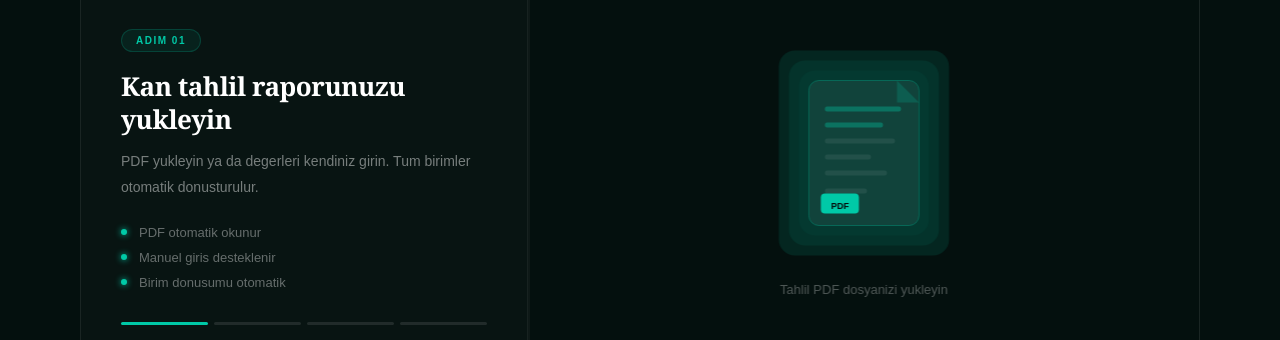
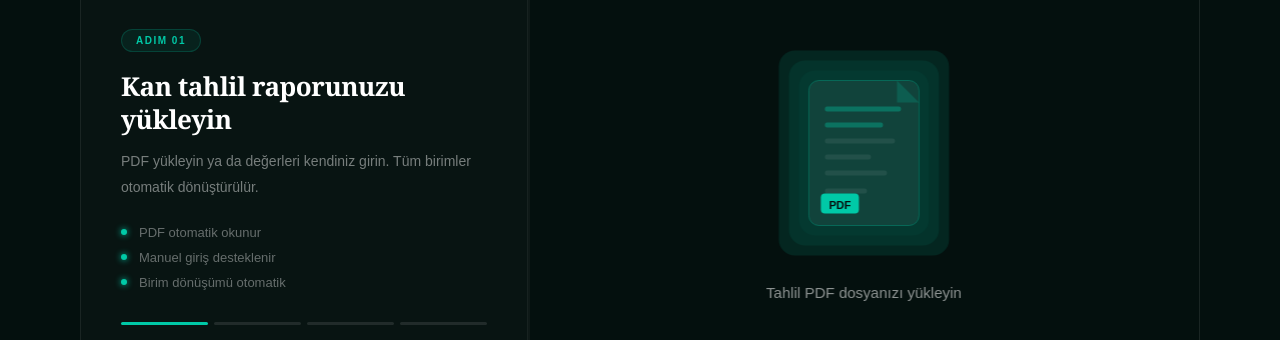
Before and after one commit to kaanbarutcu-ui/bioscope, a React (Vite) app: page / in a window 1280 px wide. Shown: the part 1092-1432 px from the top of the page. Built offline with nearby package versions, Linux system fonts and the light colour scheme.

Commit message:
scroll animasyon güncel

```diff
--- a/src/App.jsx
+++ b/src/App.jsx
@@ -1270,10 +1270,10 @@ function How() {
   const rafRef = useRef(null);
 
   const STEPS = [
-    {badge:"ADIM 01",title:"Kan tahlil raporunuzu yukleyin",desc:"PDF yukleyin ya da degerleri kendiniz girin. Tum birimler otomatik donusturulur.",details:["PDF otomatik okunur","Manuel giris desteklenir","Birim donusumu otomatik"],color:"#00C9A7"},
-    {badge:"ADIM 02",title:"AI degerleri analiz eder",desc:"9 kritik biyobelirtec taranir. Her biri optimal araliklarla karsilastirilir.",details:["Glukoz, HbA1c, CRP...","Albumin, Kreatinin, MCV...","WBC, Lenfosit, RDW"],color:"#0080FF"},
-    {badge:"ADIM 03",title:"PhenoAge hesaplanir",desc:"Levine 2018 algoritmasi biyolojik yasinizi hesaplar. Kronolojik yasla kiyaslanir.",details:["Bilimsel algoritma","Populasyon karsilastirmasi","Sistem bazli skor"],color:"#00C9A7"},
-    {badge:"ADIM 04",title:"Kisisel rapor ve AI yorumu",desc:"Uzman AI yorumu, aksiyon plani ve PDF raporunuz hazir.",details:["AI uzman degerlendirmesi","Kisisel aksiyon plani","PDF rapor indirme"],color:"#0080FF"}
+    {badge:"ADIM 01",title:"Kan tahlil raporunuzu yükleyin",desc:"PDF yükleyin ya da değerleri kendiniz girin. Tüm birimler otomatik dönüştürülür.",details:["PDF otomatik okunur","Manuel giriş desteklenir","Birim dönüşümü otomatik"],color:"#00C9A7"},
+    {badge:"ADIM 02",title:"AI değerleri analiz eder",desc:"9 kritik biyobelirteç taranır. Her biri optimal aralıklarla karşılaştırılır.",details:["Glukoz, HbA1c, CRP...","Albümin, Kreatinin, MCV...","WBC, Lenfosit, RDW"],color:"#0080FF"},
+    {badge:"ADIM 03",title:"PhenoAge hesaplanır",desc:"Levine 2018 algoritması biyolojik yaşınızı hesaplar. Kronolojik yaşla kıyaslanır.",details:["Bilimsel algoritma","Popülasyon karşılaştırması","Sistem bazlı skor"],color:"#00C9A7"},
+    {badge:"ADIM 04",title:"Kişisel rapor ve AI yorumu",desc:"Uzman AI yorumu, aksiyon planı ve PDF raporunuz hazır.",details:["AI uzman değerlendirmesi","Kişisel aksiyon planı","PDF rapor indirme"],color:"#0080FF"}
   ];
 
   const goStep = (s) => {
@@ -1328,8 +1328,8 @@ function How() {
         ctx.beginPath();ctx.roundRect(px+x,py+y,w,5,2);ctx.fillStyle=y<55?"rgba(0,201,167,0.35)":"rgba(255,255,255,0.07)";ctx.fill();
       });
       ctx.beginPath();ctx.roundRect(px+12,py+ph-32,38,20,4);ctx.fillStyle=TEAL;ctx.fill();
-      ctx.fillStyle="#04100E";ctx.font="bold 9px sans-serif";ctx.textAlign="center";ctx.fillText("PDF",px+31,py+ph-17);
-      ctx.fillStyle="rgba(255,255,255,0.3)";ctx.font="13px sans-serif";ctx.textAlign="center";ctx.fillText("Tahlil PDF dosyanizi yukleyin",cx,cy+ph/2+44);
+      ctx.fillStyle="#04100E";ctx.font="bold 11px sans-serif";ctx.textAlign="center";ctx.fillText("PDF",px+31,py+ph-17);
+      ctx.fillStyle="rgba(255,255,255,0.55)";ctx.font="15px sans-serif";ctx.textAlign="center";ctx.fillText("Tahlil PDF dosyan\u0131z\u0131 y\u00fckleyin",cx,cy+ph/2+48);
     }
 
     function scene1(t) {
@@ -1349,8 +1349,8 @@ function How() {
         ctx.strokeStyle=m.ok?`rgba(0,201,167,${alpha*0.4})`:`rgba(239,83,80,${alpha*0.5})`;ctx.lineWidth=1;ctx.stroke();
         if(alpha>0.3){
           ctx.beginPath();ctx.arc(x+12,y+13,4,0,Math.PI*2);ctx.fillStyle=m.ok?`rgba(0,201,167,${alpha})`:`rgba(239,83,80,${alpha})`;ctx.fill();
-          ctx.fillStyle=`rgba(255,255,255,${alpha*0.45})`;ctx.font="10px sans-serif";ctx.textAlign="left";ctx.fillText(m.k,x+22,y+16);
-          ctx.fillStyle=m.ok?`rgba(0,201,167,${alpha})`:`rgba(239,83,80,${alpha})`;ctx.font="bold 16px Georgia";ctx.fillText(m.v,x+10,y+44);
+          ctx.fillStyle=`rgba(255,255,255,${alpha*0.6})`;ctx.font="12px sans-serif";ctx.textAlign="left";ctx.fillText(m.k,x+22,y+17);
+          ctx.fillStyle=m.ok?`rgba(0,201,167,${alpha})`:`rgba(239,83,80,${alpha})`;ctx.font="bold 18px Georgia";ctx.fillText(m.v,x+10,y+46);
         }
       });
     }
@@ -1364,11 +1364,11 @@ function How() {
       const ag=ctx.createLinearGradient(cx-maxR,cy-10,cx+maxR,cy-10);ag.addColorStop(0,TEAL);ag.addColorStop(1,BLUE);
       ctx.beginPath();ctx.arc(cx,cy-10,maxR-10,-Math.PI/2,-Math.PI/2+Math.PI*2*progress);ctx.strokeStyle=ag;ctx.lineWidth=10;ctx.lineCap="round";ctx.stroke();
       ctx.fillStyle="#fff";ctx.font=`bold ${Math.min(W*0.14,62)}px Georgia`;ctx.textAlign="center";ctx.fillText((bioAge*progress).toFixed(1),cx,cy+10);
-      ctx.fillStyle="rgba(255,255,255,0.38)";ctx.font="11px sans-serif";ctx.fillText("BIYOLOJIK YASINIZ",cx,cy-10-maxR*0.55);
+      ctx.fillStyle="rgba(255,255,255,0.55)";ctx.font="13px sans-serif";ctx.fillText("B\u0130YOLOJ\u0130K YA\u015eINIZ",cx,cy-10-maxR*0.55);
       if(progress>0.7){
         const bA=(progress-0.7)/0.3;
-        ctx.beginPath();ctx.roundRect(cx-64,cy+maxR*0.3,128,28,14);ctx.fillStyle=`rgba(0,201,167,${bA*0.15})`;ctx.fill();ctx.strokeStyle=`rgba(0,201,167,${bA*0.4})`;ctx.lineWidth=1;ctx.stroke();
-        ctx.fillStyle=`rgba(0,201,167,${bA})`;ctx.font="bold 12px sans-serif";ctx.fillText(`-${(chronoAge-bioAge).toFixed(1)} yil - Mukemmel`,cx,cy+maxR*0.3+18);
+        ctx.beginPath();ctx.roundRect(cx-72,cy+maxR*0.3,144,30,14);ctx.fillStyle=`rgba(0,201,167,${bA*0.15})`;ctx.fill();ctx.strokeStyle=`rgba(0,201,167,${bA*0.4})`;ctx.lineWidth=1;ctx.stroke();
+        ctx.fillStyle=`rgba(0,201,167,${bA})`;ctx.font="bold 14px sans-serif";ctx.fillText(`-${(chronoAge-bioAge).toFixed(1)} y\u0131l \u2014 M\u00fckemmel`,cx,cy+maxR*0.3+20);
       }
       ctx.lineCap="butt";
     }
@@ -1376,21 +1376,21 @@ function How() {
     function scene3(t) {
       ctx.fillStyle=BG;ctx.fillRect(0,0,W,H);
       const cx=W/2,cy=H/2;
-      const systems=[{n:"Metabolik",s:88,c:TEAL},{n:"Karaciger",s:91,c:TEAL},{n:"Bobrek",s:72,c:"rgba(255,183,77,0.9)"},{n:"Inflamasyon",s:55,c:"rgba(239,83,80,0.9)"},{n:"Hematoloji",s:82,c:TEAL}];
-      const barW=W*0.62,barH=7,barGap=36,startY=cy-systems.length*barGap/2+10,startX=cx-barW/2;
+      const systems=[{n:"Metabolik",s:88,c:TEAL},{n:"Karaci\u011fer",s:91,c:TEAL},{n:"B\u00f6brek",s:72,c:"rgba(255,183,77,0.9)"},{n:"\u0130nflamasyon",s:55,c:"rgba(239,83,80,0.9)"},{n:"Hematoloji",s:82,c:TEAL}];
+      const barW=W*0.62,barH=8,barGap=40,startY=cy-systems.length*barGap/2+10,startX=cx-barW/2;
       systems.forEach((sys,i)=>{
         const y=startY+i*barGap,prog=Math.min(1,Math.max(0,(t-i*12)/40));
-        ctx.fillStyle="rgba(255,255,255,0.4)";ctx.font="11px sans-serif";ctx.textAlign="left";ctx.fillText(sys.n,startX,y-5);
+        ctx.fillStyle="rgba(255,255,255,0.6)";ctx.font="13px sans-serif";ctx.textAlign="left";ctx.fillText(sys.n,startX,y-5);
         ctx.beginPath();ctx.roundRect(startX,y,barW,barH,4);ctx.fillStyle="rgba(255,255,255,0.06)";ctx.fill();
         ctx.beginPath();ctx.roundRect(startX,y,barW*(sys.s/100)*prog,barH,4);ctx.fillStyle=sys.c;ctx.fill();
-        if(prog>0.5){ctx.fillStyle=sys.c;ctx.font="bold 11px sans-serif";ctx.textAlign="right";ctx.fillText(Math.round(sys.s*prog),startX+barW+26,y+7);}
+        if(prog>0.5){ctx.fillStyle=sys.c;ctx.font="bold 13px sans-serif";ctx.textAlign="right";ctx.fillText(Math.round(sys.s*prog),startX+barW+28,y+8);}
       });
       const boxY=startY+systems.length*barGap+22;
       if(t>60){
         const bA=Math.min(1,(t-60)/20);
-        ctx.beginPath();ctx.roundRect(startX,boxY,barW+26,40,8);ctx.fillStyle=`rgba(0,201,167,${bA*0.08})`;ctx.fill();ctx.strokeStyle=`rgba(0,201,167,${bA*0.25})`;ctx.lineWidth=1;ctx.stroke();
-        ctx.fillStyle=`rgba(0,201,167,${bA})`;ctx.font="bold 11px sans-serif";ctx.textAlign="left";ctx.fillText("AI Uzman Yorumu hazir",startX+12,boxY+15);
-        ctx.fillStyle=`rgba(255,255,255,${bA*0.3})`;ctx.font="10px sans-serif";ctx.fillText("Metabolik ve hematoloji mukemmel - CRP dikkat",startX+12,boxY+30);
+        ctx.beginPath();ctx.roundRect(startX,boxY,barW+26,44,8);ctx.fillStyle=`rgba(0,201,167,${bA*0.08})`;ctx.fill();ctx.strokeStyle=`rgba(0,201,167,${bA*0.25})`;ctx.lineWidth=1;ctx.stroke();
+        ctx.fillStyle=`rgba(0,201,167,${bA})`;ctx.font="bold 13px sans-serif";ctx.textAlign="left";ctx.fillText("AI Uzman Yorumu haz\u0131r \u2713",startX+12,boxY+16);
+        ctx.fillStyle=`rgba(255,255,255,${bA*0.45})`;ctx.font="11px sans-serif";ctx.fillText("Metabolik ve hematoloji m\u00fckemmel \u2014 CRP dikkat",startX+12,boxY+33);
       }
     }
 
```
